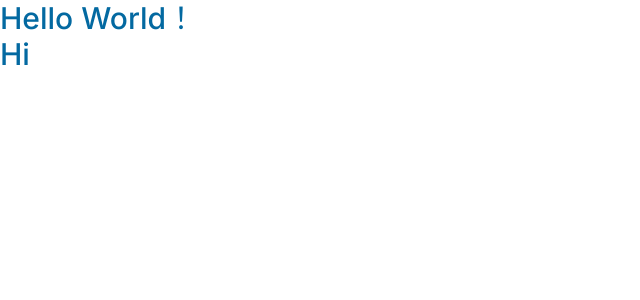
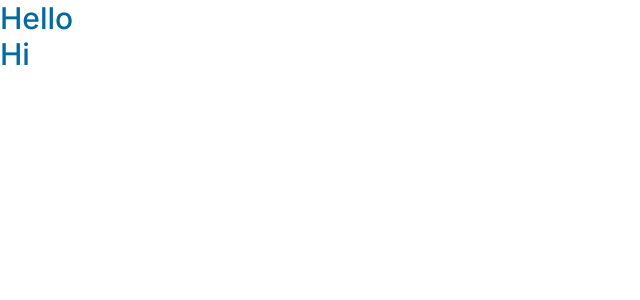
Before and after one commit to EthanCh30/ChatChat, a Next.js app: page / in a window 1280 px wide. Shown: the top 300 px of the page, without its empty margins (0-640 px from the left). Built offline with nearby package versions, Linux system fonts and the light colour scheme.

Commit message:
update page.tsx

```diff
--- a/app/page.tsx
+++ b/app/page.tsx
@@ -3,7 +3,7 @@ import Image from 'next/image'
 export default function Home() {
   return (
    <p className="text-3xl font-medium text-sky-700">
-    Hello World！
+    Hello
     <h1>Hi</h1>
    </p>
 
```
